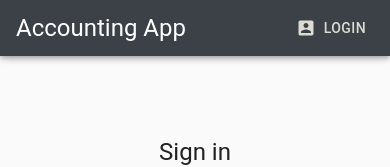
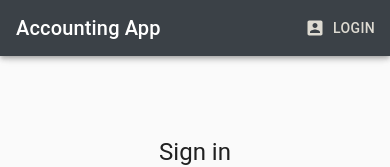
Before and after one commit to proohit/accountingapp, a Next.js app: page /login in a window 390 px wide. Shown: the top 167 px of the page. Built offline with nearby package versions, Linux system fonts and the light colour scheme.

Commit message:
AW-4 - fixed breakpoint bugs

```diff
--- a/src/records/components/RecordsTableToolbar.tsx
+++ b/src/records/components/RecordsTableToolbar.tsx
@@ -14,7 +14,7 @@ export const RecordsTableToolbar: FunctionComponent<RecordsTableToolbarProps> =
   const { onAddClicked, onFilterClicked, onSortClicked } = props;
   return (
     <>
-      <Grid item container xs>
+      <Grid item container xs direction="column">
         <RecordHeader />
         <Grid item xs container justify="flex-end">
           <Hidden mdUp>
--- a/src/shared/components/AppToolbar.tsx
+++ b/src/shared/components/AppToolbar.tsx
@@ -3,6 +3,7 @@ import {
   Button,
   Grid,
   Hidden,
+  IconButton,
   Toolbar,
   Typography,
 } from '@material-ui/core';
@@ -18,25 +19,21 @@ export const AppToolbar: FunctionComponent = () => {
     <AppBar color="primary">
       <Toolbar>
         <Grid container alignItems="center" justify="space-between">
-          <Grid item container alignItems="center" xs={7}>
+          <Grid item container alignItems="center" xs>
             {authenticated && (
               <Hidden lgUp>
                 <MobileMenuButton />
               </Hidden>
             )}
-            <Typography component="span" variant="h5">
+            <Typography component="span" variant="h6">
               Accounting App
             </Typography>
           </Grid>
-          <Grid item container alignItems="center" xs justify="flex-end">
+          <Grid item container alignItems="center" xs={1} justify="flex-end">
             {authenticated ? (
-              <Button
-                color="secondary"
-                startIcon={<ExitToApp />}
-                onClick={logout}
-              >
-                Logout
-              </Button>
+              <IconButton color="secondary" onClick={logout}>
+                <ExitToApp />
+              </IconButton>
             ) : (
               <Link href="/login" passHref>
                 <Button
```
